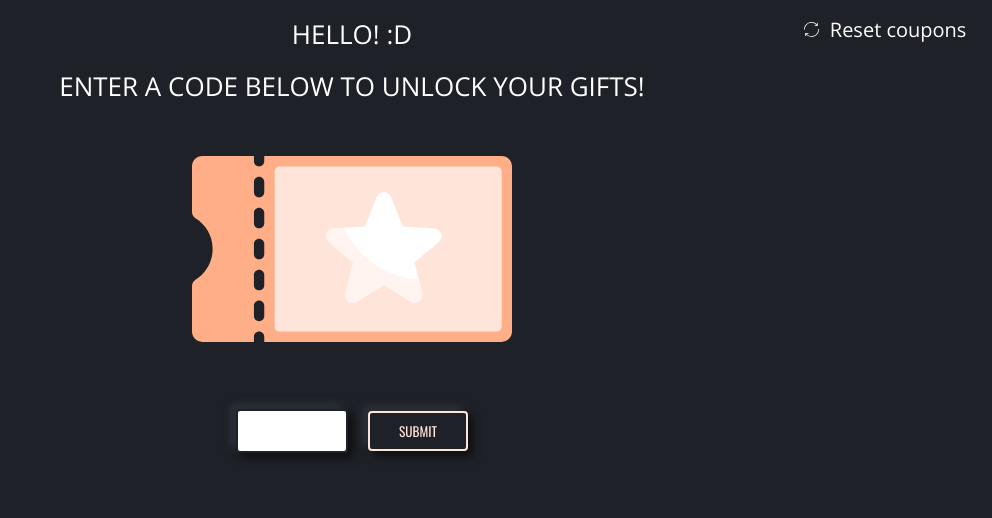
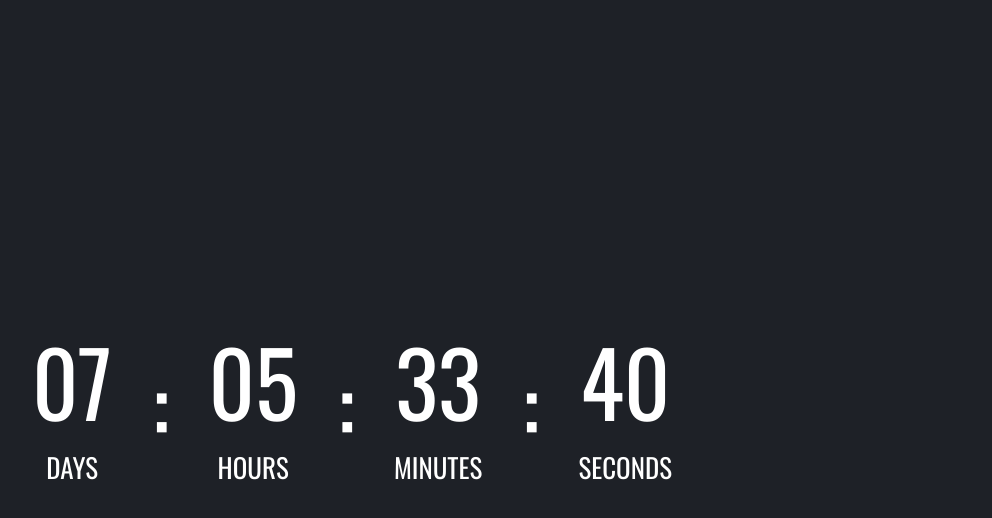
Before and after one commit to vrajeshiyengar/redeem-code, a React (Create React App) app: page / in a window 1280 px wide. Shown: the top 518 px of the page, without its empty margins (288-1280 px from the left). Built offline with nearby package versions, Linux system fonts and the light colour scheme.

Commit message:
added countdown and counter

```diff
--- a/src/App.js
+++ b/src/App.js
@@ -1,10 +1,11 @@
 import { useState, useEffect } from "react";
 import couponSVG from './assets/img/coupon.svg';
 import resetSVG from './assets/img/recycle.svg';
-import codeMap from "./assets/json/codes.json";
+import codeMapDev from './assets/json/codes_dev.json';
+import codeMapProd from './assets/json/codes_prod.json';
 import STATIC from "./assets/json/static_text.json";
 import './App.scss';
-
+const codeMap = window.location.hostname === "localhost" ? codeMapDev : codeMapProd;
 let confettiCreated = [];
 const createConfetti = target => {
   const random = max => {
@@ -46,9 +47,33 @@ const Coupons = ({ codes }) => {
   if (codes.length === 0) {
     return <></>
   }
-  return <div className="coupons">{
+  return <>
+  <div className="counter">{`${1+codes.length}/${1+ Object.keys(codeMap).length}`}</div>
+  <div className="coupons">{
     codes.filter(x => codeMap.hasOwnProperty(x)).map(x => <Coupon key={x} code={x} />)
-  }</div>
+  }</div></>
+}
+
+const Timer = ({timer}) => {
+  const labels = ["DAY","HOUR","MINUTE","SECOND"]
+  return <div className="timer">
+      {timer.map((x,i,a)=>{
+        return <><div key={`a_${i}`} className="timer-box">
+              <span>
+                {x}
+              </span>
+              <span>
+                {labels[i] + (x==="01"?"":"S")}
+              </span>
+          </div>
+          {
+            i!==(a.length-1)?
+            <div  key={`b_${i}`} className="timer-box"><span>{":"}</span><span></span></div> : <></>
+          }
+
+          </>
+    })}
+    </div>
 }
 
 const App = () => {
@@ -70,11 +95,39 @@ const App = () => {
 
   const [unlockedCodes, setUnlockedCodes] = useState(fetchFromLocalStorage());
   const [enteredCode, setEnteredCode] = useState("");
+  const [timeLeft,setTimeLeft] = useState(0);
+  const [timer, setTimer] = useState(["00","00","00","00"]); // dd/hh/mm/ss
+
+  const countDownTill = "April 16, 2021 00:00:00";
+
+  const timerUpdate = window.setInterval(()=>{
+  setTimeLeft((new Date(countDownTill).getTime() - new Date().getTime()))
+    if ( new Date(countDownTill).getTime() <= new Date().getTime() ) {
+      window.clearInterval(timerUpdate);
+    }
+  },100)
+
+  const getTimeLeft = timeLeft => {
+    const addzeros = no=>(no>9?"":"0")+no;
+    const oneday = 1000*60*60*24;
+    let val = parseFloat(timeLeft/oneday);
+    const dd = val <= 0 ? 0 : Math.floor(val);
+    val = (val - dd) * 24;
+    const hh = val <= 0 ? 0 : Math.floor(val);
+    val = (val - hh) * 60;
+    const mm = val <= 0 ? 0 : Math.floor(val);
+    val = (val - mm) * 60;
+    const ss = val <= 0 ? 0 : Math.floor(val);
+
+    return [addzeros(dd),addzeros(hh),addzeros(mm),addzeros(ss)]
+
+  }
+  useEffect(()=>{
+    setTimer(getTimeLeft(timeLeft));
+  },[timeLeft])
 
   useEffect(() => {
-
     setEnteredCode("");
-
     window.localStorage.setItem("unlockedCodes", JSON.stringify(unlockedCodes))
     const target = document.getElementById("app-root")
     if (unlockedCodes.length) {
@@ -108,7 +161,10 @@ const App = () => {
   return (
     <div id="app-root" className="app">
       <header className="app-body">
-        <div className="redeem-title">
+        { timeLeft > 0 ?
+          <Timer timer={timer}/>
+
+          : <div className="redeem-title">
           <span className="redeem-text title">{STATIC.PAGE_TITLE}</span>
           <span className="redeem-text subtitle">{STATIC.PAGE_SUBTITLE}</span>
           <span className="reset-button" onClick={() => {
@@ -136,7 +192,7 @@ const App = () => {
             </button>
           </div>
           <Coupons codes={unlockedCodes} />
-        </div>
+        </div>}
 
       </header>
     </div>
--- a/src/App.scss
+++ b/src/App.scss
@@ -174,7 +174,9 @@ i {
       cursor: pointer;
       font-size: calc(4px + 2vmin);
     }
-
+    .counter {
+      margin: 10px;
+    }
     .coupon {
       max-width: 50vw;
       max-height: 40vh;
@@ -281,3 +283,25 @@ i {
     width: 100%;
   }
 }
+
+.timer {
+  font-size: calc(10px + 10vmin);
+  font-family: 'Oswald', Arial, Helvetica, sans-serif;
+  display: flex;
+  justify-content: space-between;
+  align-items: center;
+  width: 50vw;
+  @media (max-width : 768px) {
+    width: 80vw
+  }
+  height: 100vh;
+  .timer-box {
+    display: flex;
+    justify-content: center;
+    align-items: center;
+    flex-direction: column;
+    span:last-child {
+      font-size: calc(3px + 3vmin);
+    }
+  }
+}
--- /dev/null
+++ b/src/assets/json/codes_dev.json
@@ -0,0 +1,11 @@
+{
+    "COUPON1" : "TEST NO. 1",
+    "COUPON2" : "TEST NO. 2",
+    "COUPON3" : "TEST NO. 3",
+    "COUPON4" : "TEST NO. 4",
+    "COUPON5" : "TEST NO. 5",
+    "COUPON6" : "TEST NO. 6",
+    "COUPON7" : "TEST NO. 7",
+    "COUPON8" : "TEST NO. 8",
+    "COUPON9" : "TEST NO. 9"
+}
--- /dev/null
+++ b/src/assets/json/codes_prod.json
@@ -0,0 +1,25 @@
+{
+    "YPPAH10" : "GIFT NO. 2",
+    "RETTOP88" : "GIFT NO. 3",
+    "ENIHSNUS" : "GIFT NO. 4",
+    "RABMAS5" : "GIFT NO. 5",
+    "AOG15" : "GIFT NO. 6",
+    "CIGAM66" : "GIFT NO. 7",
+    "XAMIRAS" : "GIFT NO. 8",
+    "YADHTRIB" : "GIFT NO. 9",
+    "SDUBESOR" : "GIFT NO. 10",
+    "RLB7" : "GIFT NO. 11",
+    "NAPLAJ12" : "GIFT NO. 12",
+    "ALAK8518" : "GIFT NO. 13",
+    "AETDECI30" : "GIFT NO. 14",
+    "XILFTEN" : "GIFT NO. 15",
+    "ARIOM16" : "GIFT NO. 16",
+    "ENOHPI71" : "GIFT NO. 17",
+    "ULEEP33" : "GIFT NO. 18",
+    "TNADNEP2" : "GIFT NO. 19",
+    "REGANAM4" : "GIFT NO. 20",
+    "KLIMYRIAD" : "GIFT NO. 21",
+    "22SKOOB" : "GIFT NO. 22",
+    "TIYGGIWS" : "GIFT NO. 23",
+    "EILEWOT7" : "GIFT NO. 24"
+}
```
